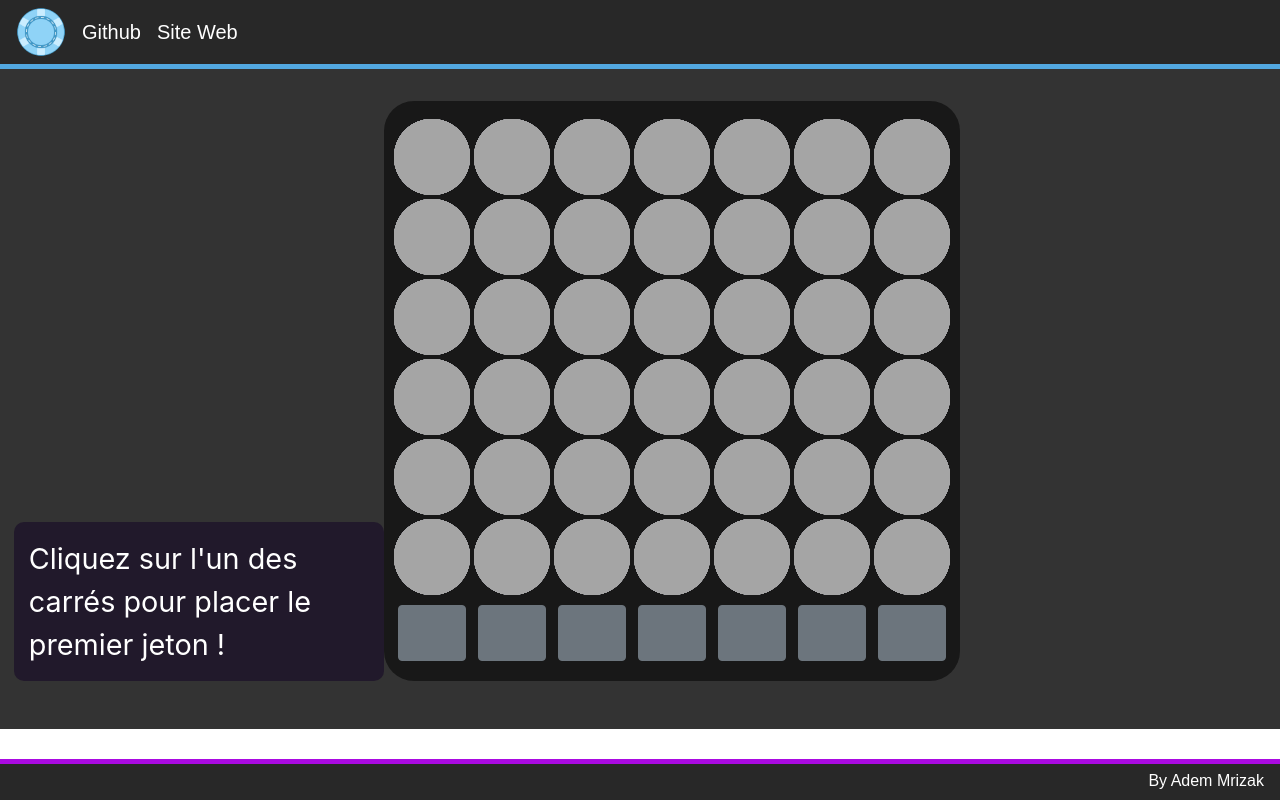
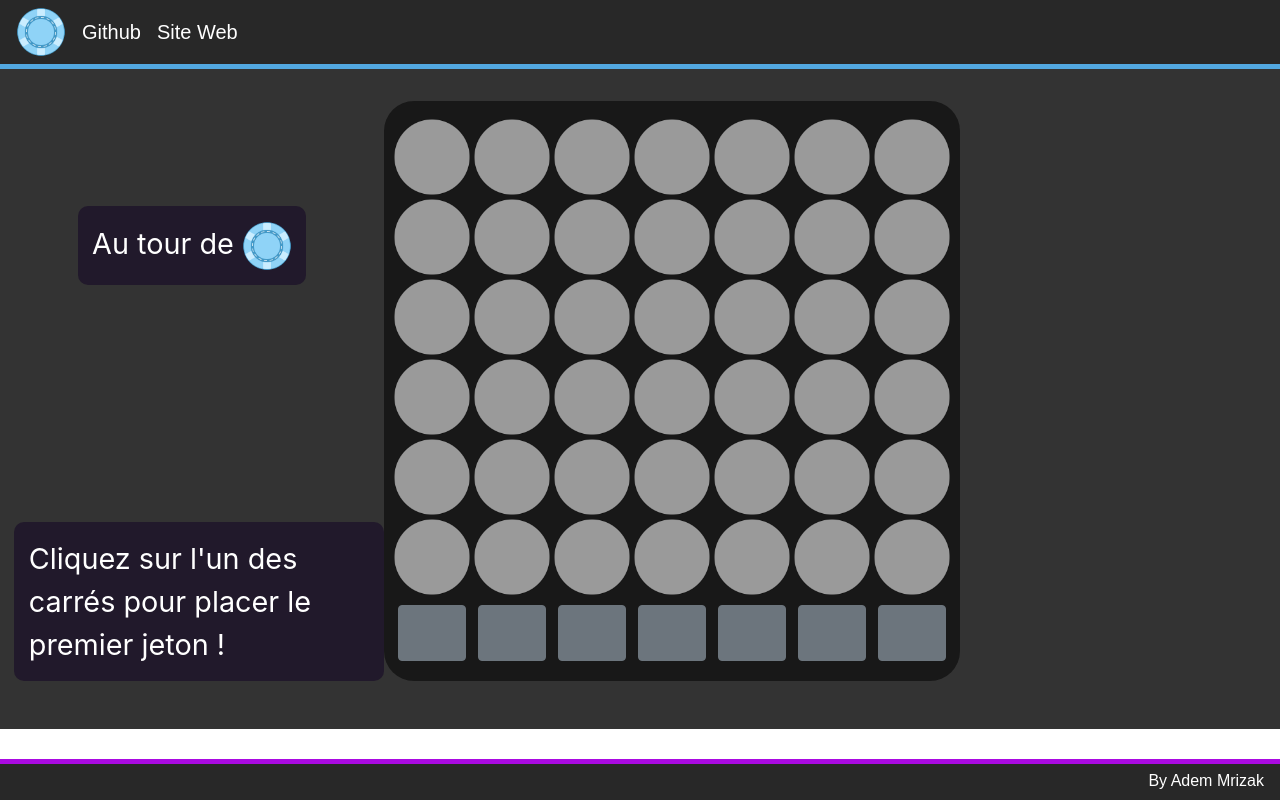
Before and after one commit to adem-m/games-master, an Angular app: page / in a window 1280 px wide. Built offline with nearby package versions, Linux system fonts and the light colour scheme.

Commit message:
'whosturn' add

```diff
--- a/src/app/grid/grid.component.html
+++ b/src/app/grid/grid.component.html
@@ -1,12 +1,13 @@
 <body>
+    <div class="whosTurn">Au tour de <img src="{{ playerToken[count % 2] }}" width="50px"></div>
     <div [@fade]="firstMove ? 'visible' : 'invisible'" class="lSide">
         <span>Cliquez sur l'un des carrés pour placer le premier jeton !</span>
     </div>
     <div class="grid">
         <div class="c" *ngFor="let c of gridContent; index as i">
-                <div *ngFor="let img of c"><img [@blink]="!img[1] ? 'visible' : 'invisible'" src="{{img[0]}}"></div>
-                <button type="button" class="btn btn-secondary" (click)="placeToken(i)" (mouseover)="onMouseOver(i)"
-                    (mouseout)="onMouseOut(i)"><img src="{{ buttons[i] }}" width="42px"></button>
+            <div *ngFor="let img of c"><img [@blink]="!img[1] ? 'visible' : 'invisible'" src="{{ img[0] }}" height="80px"></div>
+            <button type="button" class="btn btn-secondary" (click)="placeToken(i)" (mouseover)="onMouseOver(i)"
+                (mouseout)="onMouseOut(i)"><img src="{{ buttons[i] }}" width="42px"></button>
         </div>
     </div>
     <div [@fade]="thereIsAWinner || gridIsFull ? 'visible' : 'invisible'" class="rSide">
--- a/src/app/grid/grid.component.scss
+++ b/src/app/grid/grid.component.scss
@@ -3,6 +3,7 @@ body
     background-color: rgb(51, 51, 51);
     display: grid;
     grid-template-columns: 30% 40% 30%;
+    grid-template-rows: 50% 50%;
 }
 .grid
 {
@@ -16,6 +17,8 @@ body
     text-align: center;
     grid-column-start: 2;
     grid-column-end: 3;
+    grid-row-start: 1;
+    grid-row-end: 3;
 }
 .grid button
 {
@@ -34,10 +37,26 @@ body
     background-color: rgb(33, 25, 43);
     grid-column-start: 3;
     grid-column-end: 4;
+    grid-row-start: 1;
+    grid-row-end: 3;
 }
 .rSide p
 {
     font-size: 3em;
+    color: white;
+}
+.whosTurn
+{
+    width: fit-content;
+    grid-column-start: 1;
+    grid-column-end: 2;
+    grid-row-start: 1;
+    grid-row-end: 2;
+    font-size: 1.8em;
+    margin: auto;
+    padding: 0.5em;
+    border-radius: 10px;
+    background-color: rgb(33, 25, 43);
     color: white;
 }
 .lSide
@@ -47,6 +66,8 @@ body
     width: fit-content;
     grid-column-start: 1;
     grid-column-end: 2;
+    grid-row-start: 2;
+    grid-row-end: 3;
     font-size: 1.8em;
     margin: auto auto 0 0.5em;
     padding: 0.5em;
```
Also changed, not shown: src/assets/emptyCase.png, src/assets/next.svg (deleted).
